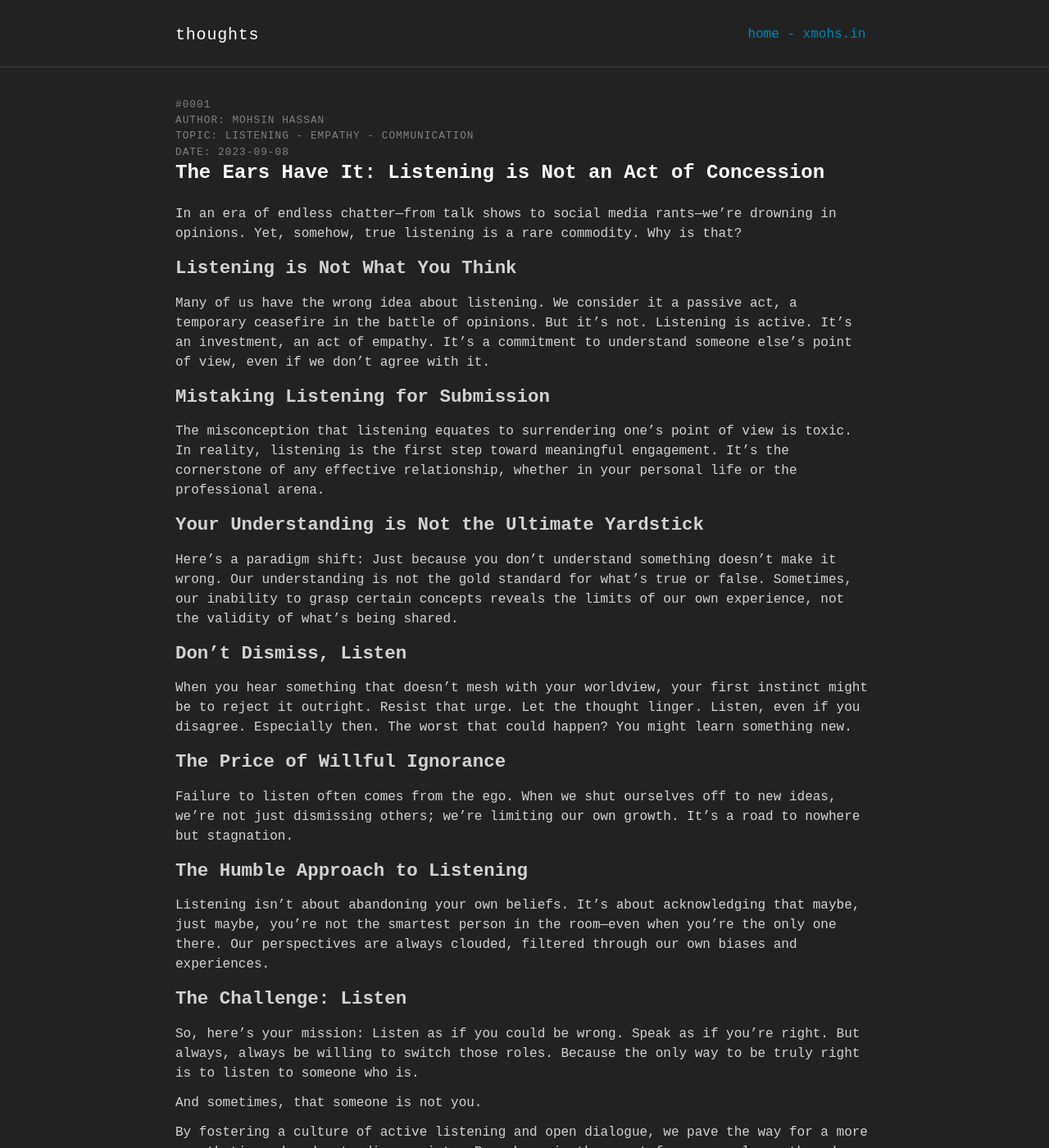
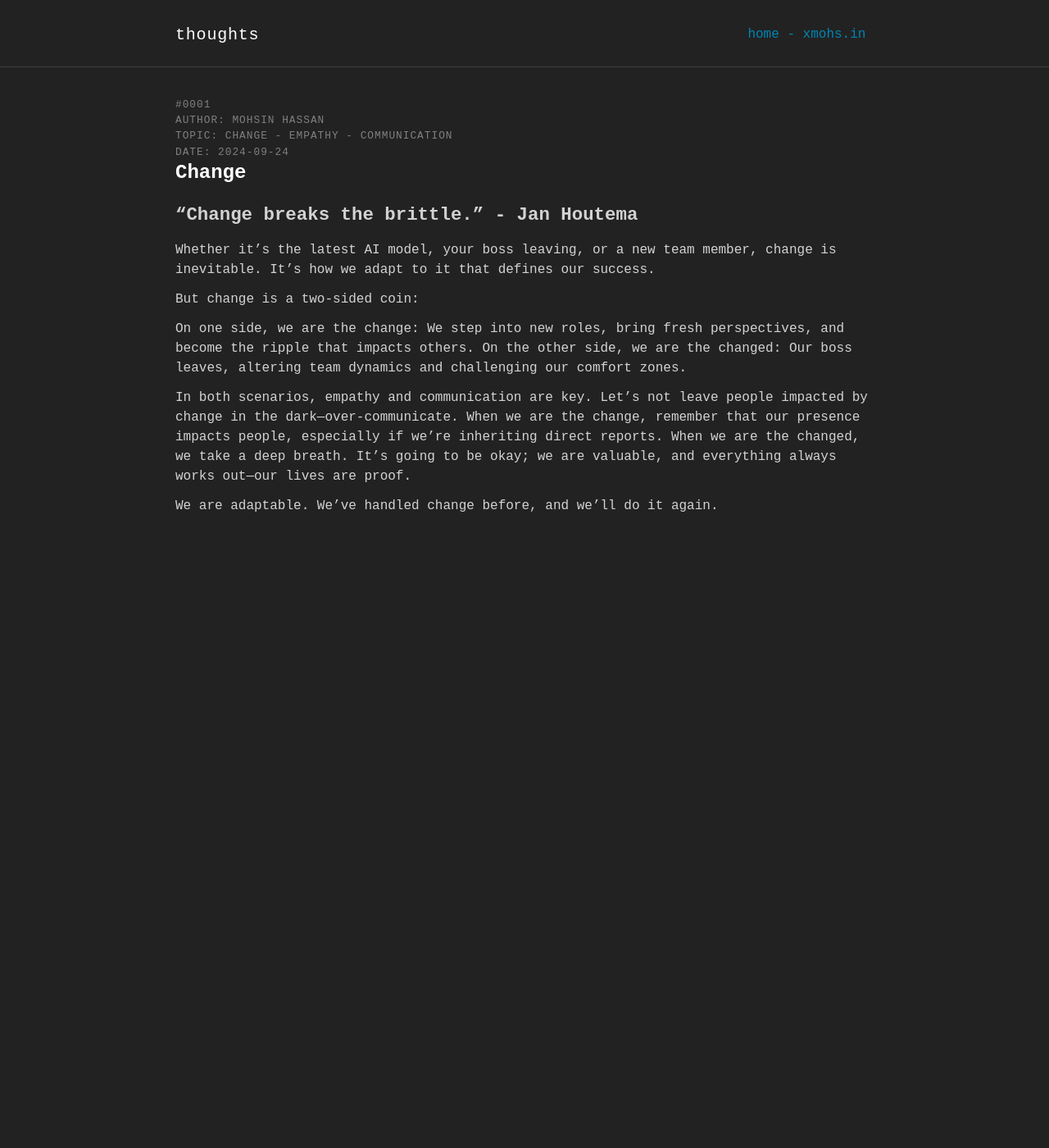
Before and after one commit to mhassan1219/blog.xmohs.in, a Jekyll site: the page built from _posts/2023-04-07-0001.md, in a window 1280 px wide and 1400 px high. Shown: the whole window at 82% size. Built offline with Jekyll 4.4.1, drawn with Linux system fonts in a browser that asks for light colours; some web fonts are replaced; some of the changed text lies outside the part shown.

Commit message:
blog 1.0

```diff
--- a/_posts/2023-04-07-0001.md
+++ b/_posts/2023-04-07-0001.md
@@ -1,49 +1,22 @@
 ---
 layout: post
 slug: "0001"
-title: "The Ears Have It: Listening is Not an Act of Concession"
+title: "Change"
 author: "Mohsin Hassan"
-date: 2023-09-08
-tags: [listening, empathy, communication]
+date: 2024-09-24
+tags: [change, empathy, communication]
 ---
 
-In an era of endless chatter—from talk shows to social media rants—we're drowning in opinions. Yet, somehow, true listening is a rare commodity. Why is that?
-
-Listening is Not What You Think
+"Change breaks the brittle." - Jan Houtema
 -------------------------------
 
-Many of us have the wrong idea about listening. We consider it a passive act, a temporary ceasefire in the battle of opinions. But it's not. Listening is active. It's an investment, an act of empathy. It's a commitment to understand someone else's point of view, even if we don't agree with it.
+Whether it’s the latest AI model, your boss leaving, or a new team member, change is inevitable. It’s how we adapt to it that defines our success.
 
-Mistaking Listening for Submission
-----------------------------------
+But change is a two-sided coin:
 
-The misconception that listening equates to surrendering one's point of view is toxic. In reality, listening is the first step toward meaningful engagement. It's the cornerstone of any effective relationship, whether in your personal life or the professional arena.
+On one side, we are the change: We step into new roles, bring fresh perspectives, and become the ripple that impacts others.
+On the other side, we are the changed: Our boss leaves, altering team dynamics and challenging our comfort zones.
 
-Your Understanding is Not the Ultimate Yardstick
-------------------------------------------------
+In both scenarios, empathy and communication are key. Let’s not leave people impacted by change in the dark—over-communicate. When we are the change, remember that our presence impacts people, especially if we’re inheriting direct reports. When we are the changed, we take a deep breath. It’s going to be okay; we are valuable, and everything always works out—our lives are proof.
 
-Here's a paradigm shift: Just because you don't understand something doesn't make it wrong. Our understanding is not the gold standard for what's true or false. Sometimes, our inability to grasp certain concepts reveals the limits of our own experience, not the validity of what's being shared.
-
-Don't Dismiss, Listen
----------------------
-
-When you hear something that doesn't mesh with your worldview, your first instinct might be to reject it outright. Resist that urge. Let the thought linger. Listen, even if you disagree. Especially then. The worst that could happen? You might learn something new.
-
-The Price of Willful Ignorance
-------------------------------
-
-Failure to listen often comes from the ego. When we shut ourselves off to new ideas, we're not just dismissing others; we're limiting our own growth. It's a road to nowhere but stagnation.
-
-The Humble Approach to Listening
---------------------------------
-
-Listening isn't about abandoning your own beliefs. It's about acknowledging that maybe, just maybe, you're not the smartest person in the room—even when you're the only one there. Our perspectives are always clouded, filtered through our own biases and experiences.
-
-The Challenge: Listen
----------------------
-
-So, here's your mission: Listen as if you could be wrong. Speak as if you're right. But always, always be willing to switch those roles. Because the only way to be truly right is to listen to someone who is.
-
-And sometimes, that someone is not you.
-
-By fostering a culture of active listening and open dialogue, we pave the way for a more empathetic and understanding society. Remember, in the quest for personal growth and collective wisdom, your ears are as important as your voice.
+We are adaptable. We’ve handled change before, and we’ll do it again.
```
